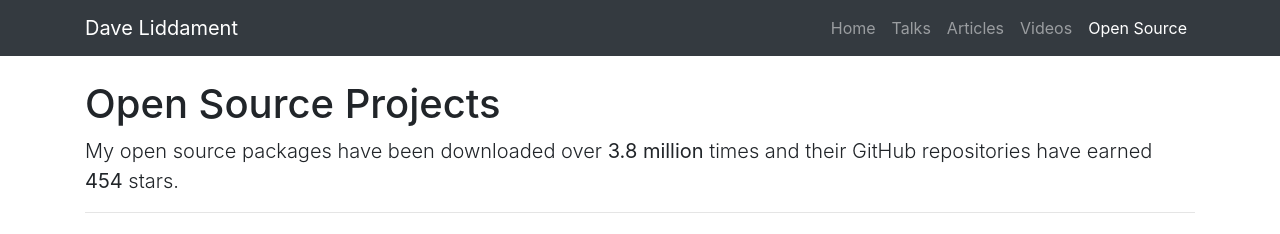
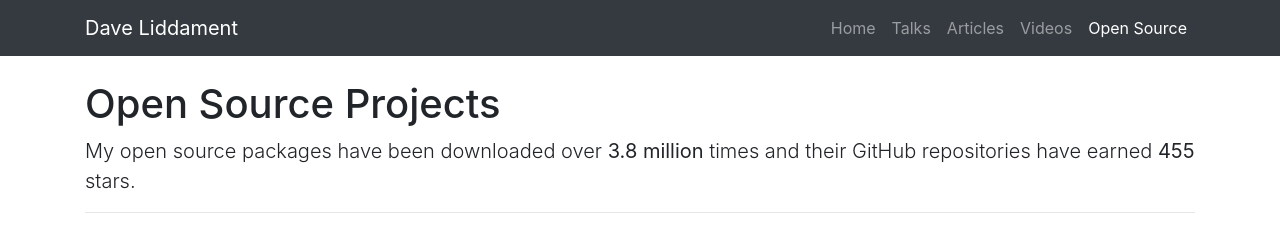
Before and after one commit to DaveLiddament/daveliddament.github.io, a plain HTML site: page open-source/index.html in a window 1280 px wide. Shown: the top 234 px of the page. Drawn offline with Linux system fonts and the light colour scheme.

Commit message:
Update from https://github.com/DaveLiddament/website/commit/8334dc37d923b63c3d3c91e349c5589dfb227b31

```diff
--- a/open-source/index.html
+++ b/open-source/index.html
@@ -91,7 +91,7 @@
 
             <p class="lead">My open source packages have been downloaded over
                 <strong>3.8 million</strong> times and their GitHub
-                repositories have earned <strong>454</strong> stars.</p>
+                repositories have earned <strong>455</strong> stars.</p>
 
             <hr>
 
```
